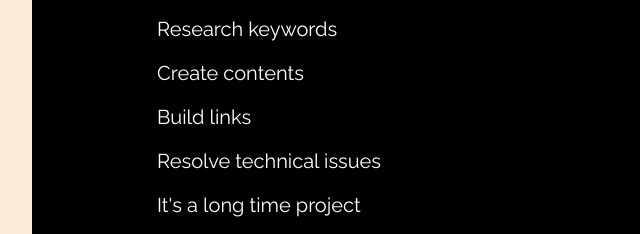
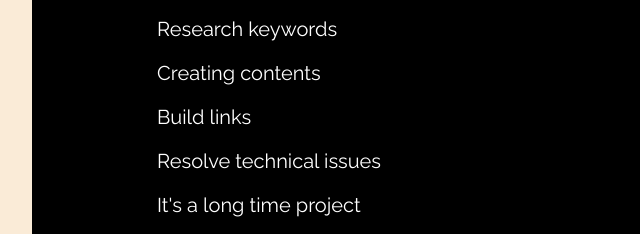
Before and after one commit to doradomiguel35/A1_ITELECT2, a website: page views/index.html in a window 1280 px wide. Shown: the part 7146-7380 px from the top of the page, 226-866 px from the left. Drawn offline with Linux system fonts and the light colour scheme; files that its build step writes are made by us from their sources; files whose address does not match are found by name.

Commit message:
4th commit

```diff
--- a/views/index.html
+++ b/views/index.html
@@ -67,7 +67,7 @@ The search results typically put ten results from the organic index into the sea
 <ol>
 	<p class="raleway"> <br><br>Execute strategies</p>
 	<p class="raleway"> Research keywords</p>
-	<p class="raleway"> Create contents </p>
+	<p class="raleway"> Creating contents </p>
 	<p class="raleway"> Build links </p>
 	<p class="raleway"> Resolve technical issues </p>
 	<p class="raleway"> It's a long time project </p>
```
